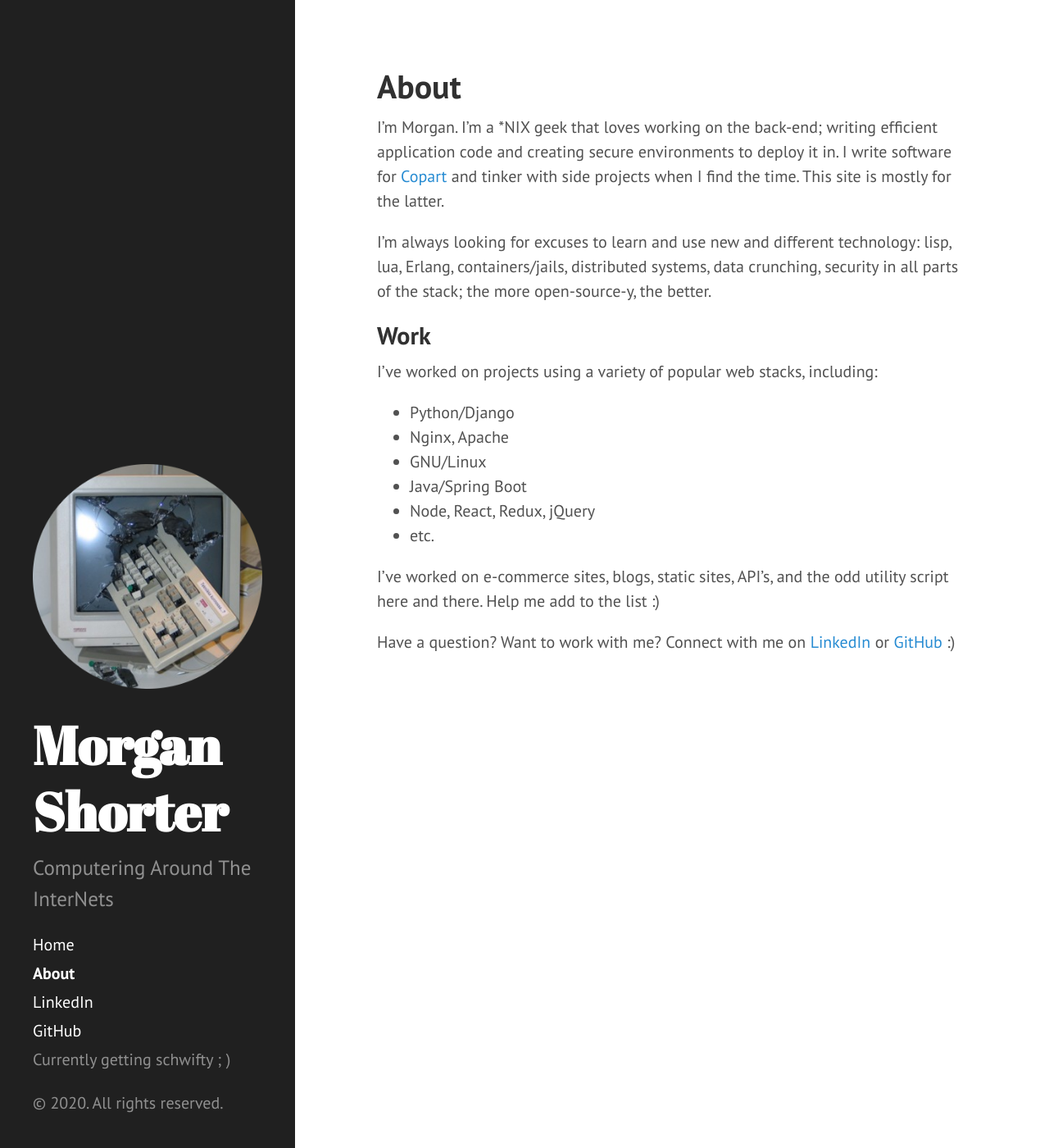
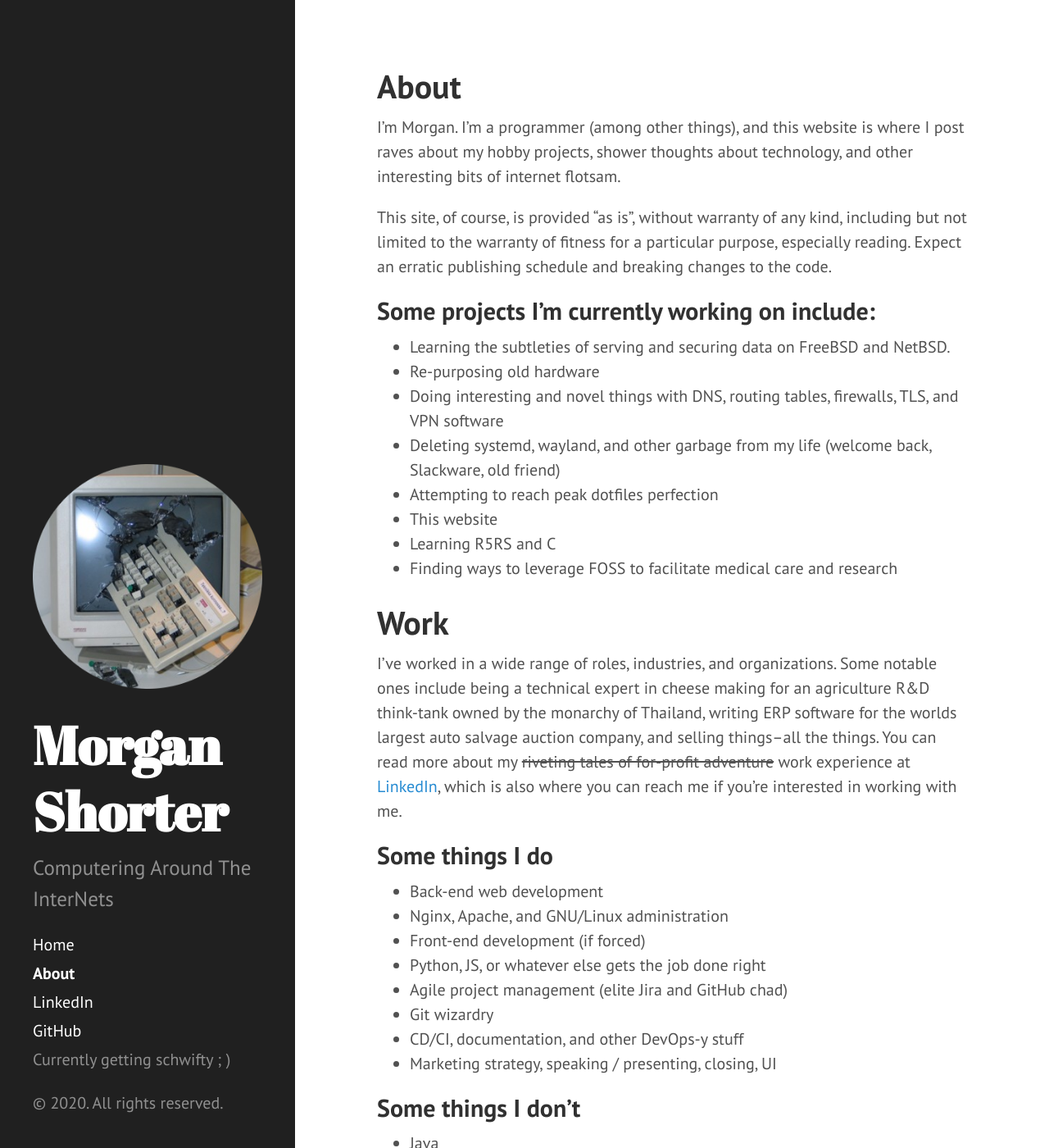
Before and after one commit to MorganShorter/morganshorter.github.io, a Jekyll site: the page built from about.md, in a window 1280 px wide and 1400 px high. Shown: the whole window at 82% size. Built offline with Jekyll 4.4.1, drawn with Linux system fonts in a browser that asks for light colours; some of the changed text lies outside the part shown.

Commit message:
Updated about page to be more current and descriptive

```diff
--- a/about.md
+++ b/about.md
@@ -2,21 +2,45 @@
 layout: page
 title: About
 ---
-I'm Morgan. I'm a \*NIX geek that loves working on the back-end; writing efficient application code and creating secure environments to deploy it in. I write software for [Copart](https://github.com/moshorter-copart) and tinker with side projects when I find the time. This site is mostly for the latter.
+I'm Morgan. I'm a programmer (among other things), and this website is where I post raves about my hobby projects, shower thoughts about technology, and other interesting bits of internet flotsam.
 
-I'm always looking for excuses to learn and use new and different technology: lisp, lua, Erlang, containers/jails, distributed systems, data crunching, security in all parts of the stack; the more open-source-y, the better.
+This site, of course, is provided "as is", without warranty of any kind, including but not limited to the warranty of fitness for a particular purpose, especially reading. Expect an erratic publishing schedule and breaking changes to the code.
 
-## Work
+Some projects I'm currently working on include:
+---
 
-I've worked on projects using a variety of popular web stacks, including:
++ Learning the subtleties of serving and securing data on FreeBSD and NetBSD.
++ Re-purposing old hardware
++ Doing interesting and novel things with DNS, routing tables, firewalls, TLS, and VPN software
++ Deleting systemd, wayland, and other garbage from my life (welcome back, Slackware, old friend)
++ Attempting to reach peak dotfiles perfection
++ This website
++ Learning R5RS and C
++ Finding ways to leverage FOSS to facilitate medical care and research
 
-* Python/Django
-* Nginx, Apache
-* GNU/Linux
-* Java/Spring Boot
-* Node, React, Redux, jQuery
-* etc.
 
-I've worked on e-commerce sites, blogs, static sites, API's, and the odd utility script here and there. Help me add to the list :)
+# Work
 
-Have a question? Want to work with me? Connect with me on [LinkedIn]({{ site.author.url }}) or [GitHub]({{ site.github.profile }}) :)
+I've worked in a wide range of roles, industries, and organizations. Some notable ones include being a technical expert in cheese making for an agriculture R&D think-tank owned by the monarchy of Thailand, writing ERP software for the worlds largest auto salvage auction company, and selling things--all the things. You can read more about my ~~riveting tales of for-profit adventure~~ work experience at [LinkedIn]({{ site.author.url }}), which is also where you can reach me if you're interested in working with me.
+
+Some things I do
+---
+* Back-end web development
+* Nginx, Apache, and GNU/Linux administration
+* Front-end development (if forced)
+* Python, JS, or whatever else gets the job done right
+* Agile project management (elite Jira and GitHub chad)
+* Git wizardry
+* CD/CI, documentation, and other DevOps-y stuff
+* Marketing strategy, speaking / presenting, closing, UI
+
+Some things I don't
+---
++ Java
++ PHP
++ Anything Visual Studios or .NET
++ Anything Microsoft Windows
++ C++
++ jUsT a QUicK rEdEsiGn oF OUr WeBSiTe
+
+You can connect with me on [LinkedIn]({{ site.author.url }}) or [GitHub]({{ site.github.profile }}) if you like :)
```
Also changed, not shown: 2 other files.
